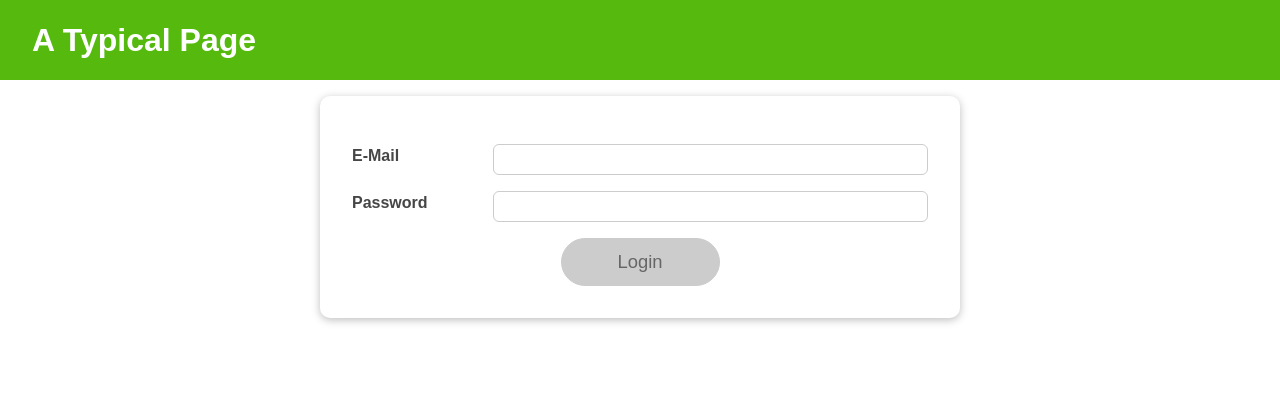
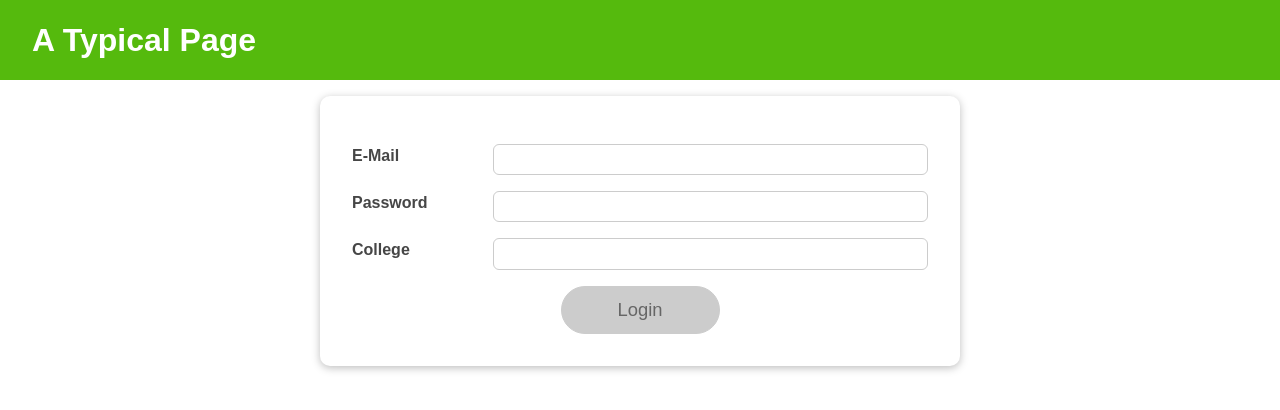
Before and after one commit to shubhampatil01/01-starting-project, a React (Create React App) app: page / in a window 1280 px wide. Shown: the top 410 px of the page. Built offline with nearby package versions, Linux system fonts and the light colour scheme.

Commit message:
adding extra (college)input

```diff
--- a/src/App.js
+++ b/src/App.js
@@ -1,19 +1,27 @@
-import React, { useState } from 'react';
+import React, { useState, useEffect } from "react";
 
-import Login from './components/Login/Login';
-import Home from './components/Home/Home';
-import MainHeader from './components/MainHeader/MainHeader';
+import Login from "./components/Login/Login";
+import Home from "./components/Home/Home";
+import MainHeader from "./components/MainHeader/MainHeader";
 
 function App() {
   const [isLoggedIn, setIsLoggedIn] = useState(false);
+  useEffect(() => {
+    const storedUserLoginInformation = localStorage.getItem("isLoggedIn");
+    if (storedUserLoginInformation === 1) {
+      setIsLoggedIn(true);
+    }
+  }, []);
 
-  const loginHandler = (email, password) => {
+  const loginHandler = (email, password, college) => {
     // We should of course check email and password
     // But it's just a dummy/ demo anyways
+    localStorage.setItem("isLoggedIn", "1");
     setIsLoggedIn(true);
   };
 
   const logoutHandler = () => {
+    localStorage.removeItem("isLoggedIn");
     setIsLoggedIn(false);
   };
 
--- a/src/components/Login/Login.js
+++ b/src/components/Login/Login.js
@@ -1,43 +1,46 @@
-import React, { useState } from 'react';
+import React, { useState, useEffect } from "react";
 
-import Card from '../UI/Card/Card';
-import classes from './Login.module.css';
-import Button from '../UI/Button/Button';
+import Card from "../UI/Card/Card";
+import classes from "./Login.module.css";
+import Button from "../UI/Button/Button";
 
 const Login = (props) => {
-  const [enteredEmail, setEnteredEmail] = useState('');
+  const [enteredEmail, setEnteredEmail] = useState("");
   const [emailIsValid, setEmailIsValid] = useState();
-  const [enteredPassword, setEnteredPassword] = useState('');
+  const [enteredPassword, setEnteredPassword] = useState("");
   const [passwordIsValid, setPasswordIsValid] = useState();
+  const [enteredCollege, setEnteredCollege] = useState("");
+  const [collegeIsValid, setCollegeIsValid] = useState();
   const [formIsValid, setFormIsValid] = useState(false);
-
+  useEffect(() => {
+    setFormIsValid(
+      enteredEmail.includes("@") && enteredPassword.trim().length > 6
+    );
+  }, [enteredEmail, enteredPassword]);
   const emailChangeHandler = (event) => {
     setEnteredEmail(event.target.value);
-
-    setFormIsValid(
-      event.target.value.includes('@') && enteredPassword.trim().length > 6
-    );
   };
-
   const passwordChangeHandler = (event) => {
     setEnteredPassword(event.target.value);
-
-    setFormIsValid(
-      event.target.value.trim().length > 6 && enteredEmail.includes('@')
-    );
+  };
+  const collegeChangeHandler = (event) => {
+    setEnteredCollege(event.target.value);
   };
 
   const validateEmailHandler = () => {
-    setEmailIsValid(enteredEmail.includes('@'));
+    setEmailIsValid(enteredEmail.includes("@"));
   };
 
   const validatePasswordHandler = () => {
     setPasswordIsValid(enteredPassword.trim().length > 6);
   };
+  const validateCollegeHandler = () => {
+    setCollegeIsValid(enteredCollege.trim().length > 1);
+  };
 
   const submitHandler = (event) => {
     event.preventDefault();
-    props.onLogin(enteredEmail, enteredPassword);
+    props.onLogin(enteredEmail, enteredPassword, enteredCollege);
   };
 
   return (
@@ -45,7 +48,7 @@ const Login = (props) => {
       <form onSubmit={submitHandler}>
         <div
           className={`${classes.control} ${
-            emailIsValid === false ? classes.invalid : ''
+            emailIsValid === false ? classes.invalid : ""
           }`}
         >
           <label htmlFor="email">E-Mail</label>
@@ -59,7 +62,7 @@ const Login = (props) => {
         </div>
         <div
           className={`${classes.control} ${
-            passwordIsValid === false ? classes.invalid : ''
+            passwordIsValid === false ? classes.invalid : ""
           }`}
         >
           <label htmlFor="password">Password</label>
@@ -69,6 +72,20 @@ const Login = (props) => {
             value={enteredPassword}
             onChange={passwordChangeHandler}
             onBlur={validatePasswordHandler}
+          />
+        </div>
+        <div
+          className={`${classes.control} ${
+            collegeIsValid === false ? classes.invalid : ""
+          }`}
+        >
+          <label htmlFor="college">College </label>
+          <input
+            type="text"
+            id="college"
+            value={enteredCollege}
+            onChange={collegeChangeHandler}
+            onBlur={validateCollegeHandler}
           />
         </div>
         <div className={classes.actions}>
```
Also changed, not shown: src/components/Home/Home.js (+4 -3 lines).
